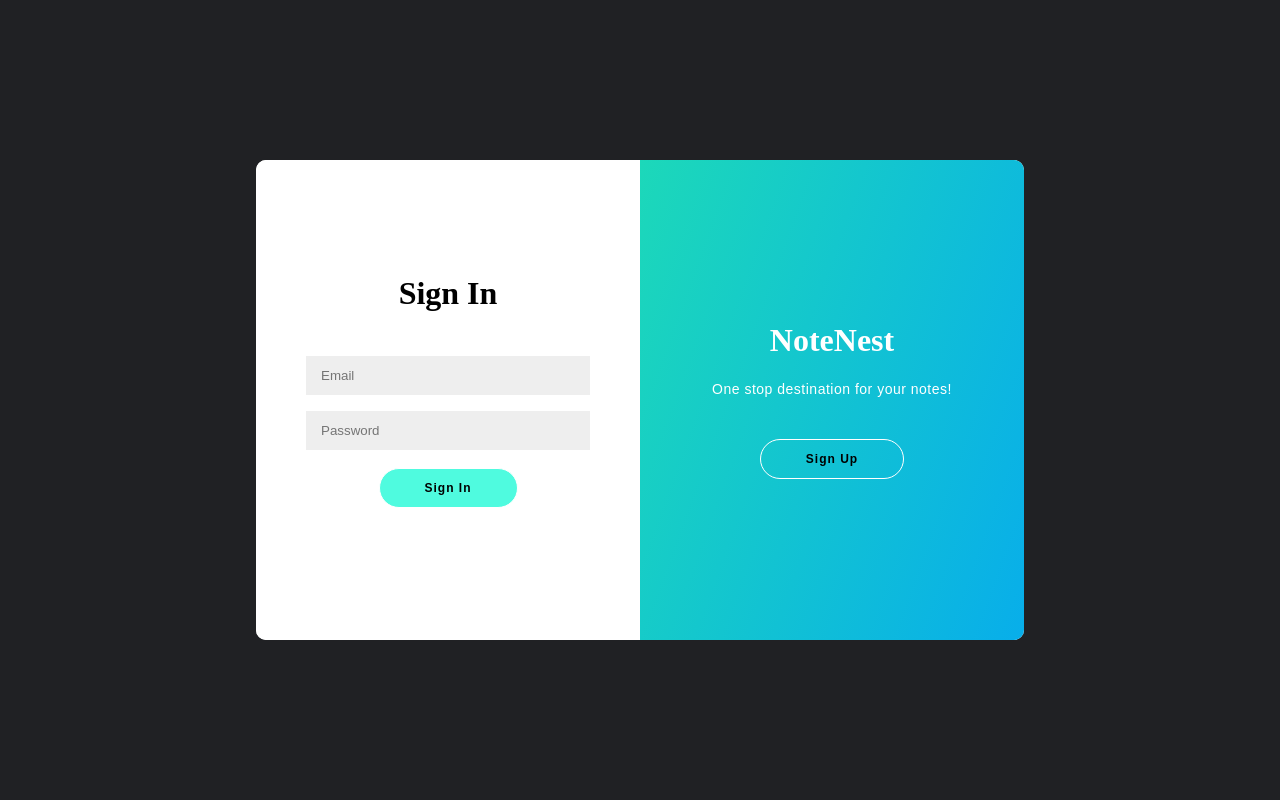
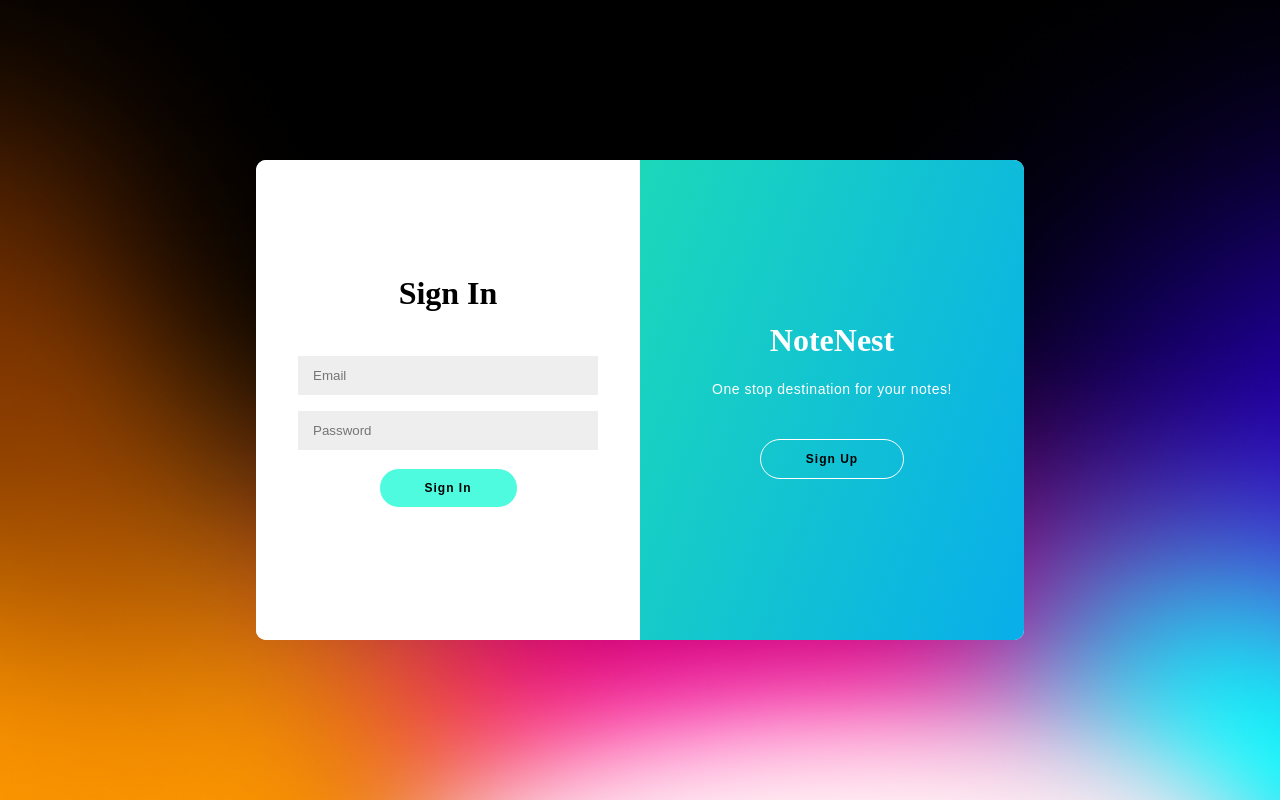
Before and after one commit to himanshu-03/NoteNest, a Flask app: page / in a window 1280 px wide. Run offline with Flask 3, Linux system fonts and the light colour scheme; some libraries are stand-ins or nearby versions.

Commit message:
added bg image

```diff
--- a/website/static/css/main.css
+++ b/website/static/css/main.css
@@ -5,7 +5,9 @@
 	box-sizing: border-box;
 }
 body{
-	background: #202124;
+	background-image: url('../images/bg.png');
+	background-size: cover;
+	background-position: center;
 	display: flex;
 	justify-content: center;
 	align-items: center;
@@ -74,7 +76,7 @@
 	background: #eee;
 	border: none;
 	text-decoration: none;
-	width: 100%;
+	width: 300px;
 	margin: 8px 0;
 	padding: 12px 15px;
 }
--- a/website/templates/home.html
+++ b/website/templates/home.html
@@ -10,7 +10,7 @@
         {% for note in user.notes %}
             <li class="list-group-item">
                 {{ note.data }}
-                <button type="button" class="close" onClick="deleteNote({{ note.id }})">
+                <button type="button" class="close" onClick="deleteNote('{{ note.id }}')">
                     <span aria-hidden="true">&times;</span>
                 </button>
             </li>
--- a/website/templates/index.html
+++ b/website/templates/index.html
@@ -24,7 +24,7 @@
                 <input type="password" id="password1" name="password1" placeholder="Password">
             </div>
             <div class="form-group">
-                <input type="password" id="password2" name="password2" placeholder="Confirm Password">
+                <input type="password" id="password2" name="password2" placeholder="Enter your password again">
             </div>
             <button>Sign Up</button>
             <br>
```
Also changed, not shown: website/static/images/bg.jpg (deleted), website/static/images/bg.png (added).
